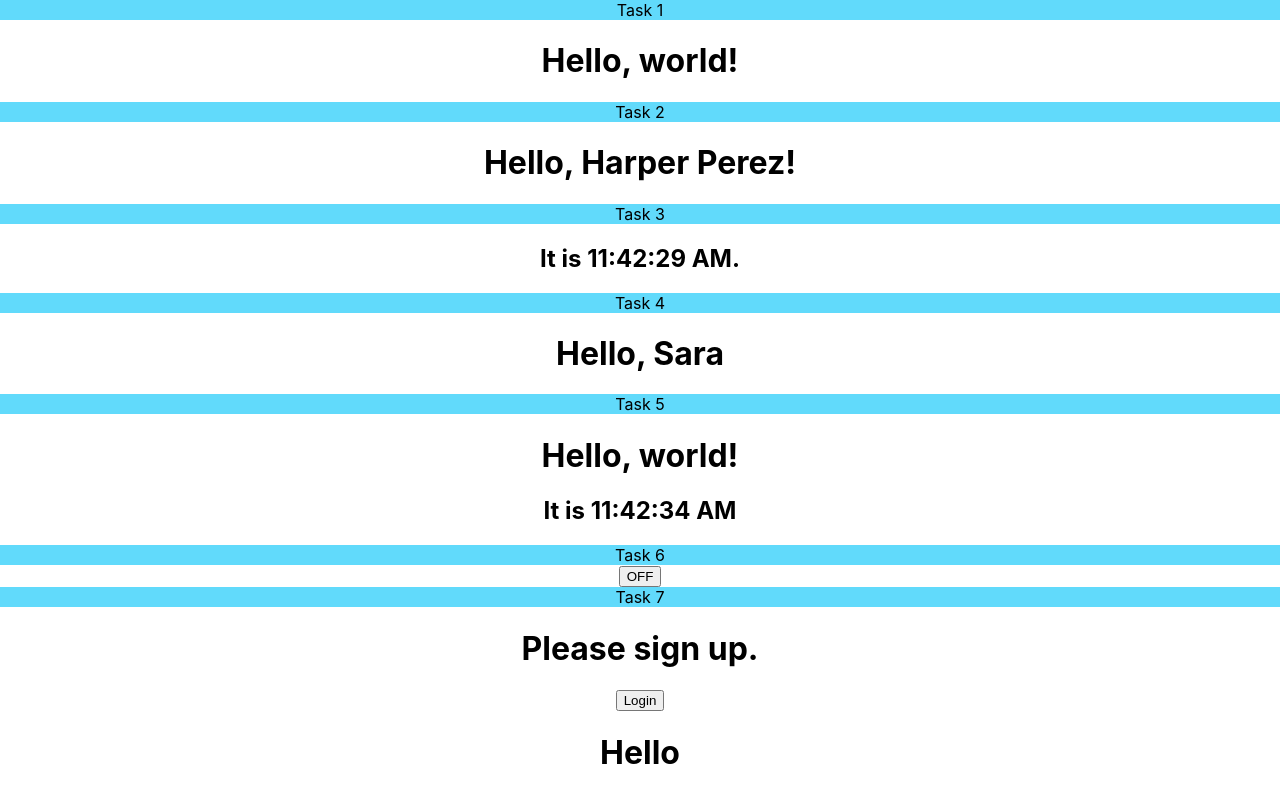
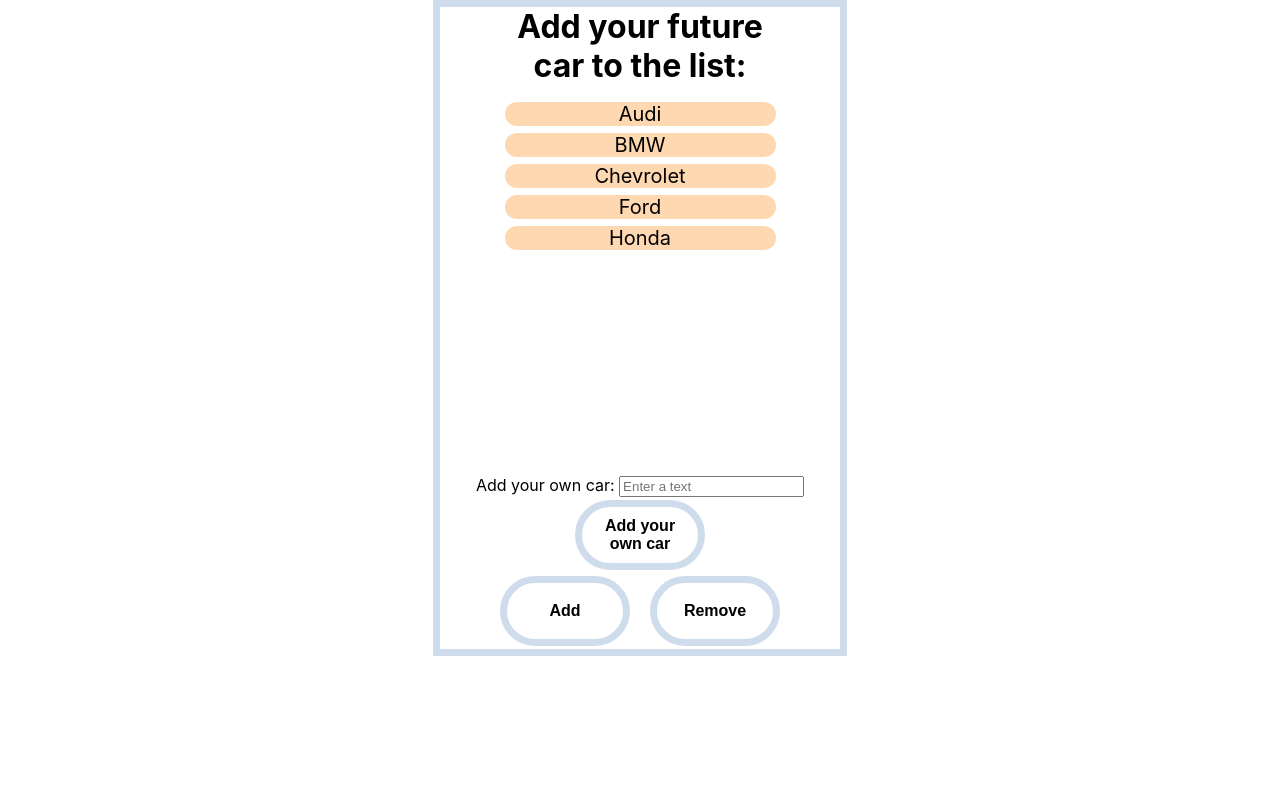
Before and after one commit to romanh24/agiliway_projects, a React (Create React App) app: page / in a window 1280 px wide. Shown: the top 796 px of the page. Built offline with nearby package versions, Linux system fonts and the light colour scheme.

Commit message:
first commit

```diff
--- a/src/App.js
+++ b/src/App.js
@@ -10,11 +10,13 @@
 import { Task9 } from "./tasks/Task9/Task9";
 import { Task10 } from "./tasks/Task10/Task10";
 import { Task11 } from "./tasks/Task11/Task11";
+import ToDoList from "./components/ToDoList";
 
 function App() {
   return (
     <div className="App">
-      <Task1 />
+      <ToDoList />
+      {/* <Task1 />
       <Task2 />
       <Task3 />
       <Task4 name="Sara" />
@@ -24,7 +26,7 @@
       <Task8 />
       <Task9 />
       <Task10 />
-      <Task11 />
+      <Task11 /> */}
     </div>
   );
 }
--- /dev/null
+++ b/src/components/ToDoList/Button.js
@@ -0,0 +1,7 @@
+export const Button = (props) => {
+  return (
+    <button onClick={props.onClick} disabled={props.disabled}>
+      {props.text}
+    </button>
+  );
+};
--- /dev/null
+++ b/src/components/ToDoList/NoItems.js
@@ -0,0 +1,3 @@
+export const NoItems = () => {
+  return <div className="noItems">No cars. Add Tesla to your list!</div>;
+};
--- /dev/null
+++ b/src/components/ToDoList/ToDoList.js
@@ -0,0 +1,133 @@
+import React from "react";
+import "./ToDoList.scss";
+import { NoItems } from "./NoItems";
+import { Button } from "./Button";
+
+const CAR = {
+  name: "Tesla",
+};
+
+class ToDoList extends React.Component {
+  state = {
+    cars: ["Audi", "BMW", "Chevrolet", "Ford", "Honda"],
+    fields: {
+      todoText: {
+        name: "todoText",
+        label: "Add your own car: ",
+        value: "",
+        error: "",
+        validator: (value = "") => {
+          let error = "";
+
+          if (!value.length) {
+            return (error = "Cannot be empty");
+          }
+
+          if (!value.match(/^[a-zA-Z]+$/)) {
+            return (error = "Only letters");
+          }
+
+          return error;
+        },
+      },
+    },
+  };
+
+  handleIncrease = () => {
+    const { cars } = this.state;
+    const updatedList = [...cars, CAR.name];
+    this.setState({ cars: updatedList });
+  };
+
+  handleDecrease = () => {
+    const { cars } = this.state;
+    cars.pop();
+    this.setState({
+      cars: cars,
+    });
+    // const updatedList = [...cars];
+    // updatedList.pop();
+    // this.setState({ cars: updatedList });
+  };
+
+  handleSubmit = (event) => {
+    const { value } = this.state.fields.todoText;
+    this.setState({
+      cars: [...this.state.cars, value],
+      fields: {
+        todoText: {
+          ...this.state.fields.todoText,
+          value: "",
+          error: "",
+        },
+      },
+    });
+    event.preventDefault();
+  };
+
+  handleInputChange = (event) => {
+    const { value, name } = event.target;
+    const currentField = this.state.fields[name];
+    const error = currentField.validator(value);
+    console.log("error:", error);
+    this.setState({
+      fields: {
+        ...this.state.fields,
+        [name]: { ...currentField, value, error },
+      },
+    });
+  };
+
+  render() {
+    const {
+      cars,
+      fields: { todoText },
+    } = this.state;
+
+    return (
+      <div className="wrapper">
+        <h1>Add your future car to the list:</h1>
+        <ul>
+          {cars.length > 0 &&
+            cars.map((car, index) => <li key={index}>{car}</li>)}
+          {cars.length === 0 && <NoItems />}
+        </ul>
+
+        <div class="error">
+          <span>{todoText.error.length > 0 && todoText.error}</span>
+        </div>
+
+        <form onSubmit={this.handleSubmit}>
+          <label htmlFor={todoText.name}>{todoText.label}</label>
+
+          <input
+            type="text"
+            onChange={this.handleInputChange}
+            value={todoText.value}
+            name={todoText.name}
+            id={todoText.name}
+            placeholder="Enter a text"
+            autoComplete="off"
+          />
+
+          <Button
+            disabled={cars.length === 10 || todoText.error}
+            text="Add your own car"
+          />
+        </form>
+
+        <Button
+          disabled={cars.length >= 10}
+          onClick={this.handleIncrease}
+          text="Add"
+        />
+        <Button
+          disabled={cars.length === 0}
+          onClick={this.handleDecrease}
+          text="Remove"
+        />
+      </div>
+    );
+  }
+}
+export default ToDoList;
--- /dev/null
+++ b/src/components/ToDoList/ToDoList.scss
@@ -0,0 +1,55 @@
+.wrapper {
+  border: 7px solid #cfdcec;
+  width: 400px;
+  margin: 0 auto;
+
+  h1 {
+    width: 300px;
+    margin: 0 auto;
+  }
+
+  ul {
+    padding: 10px;
+    width: 285px;
+    height: 350px;
+    margin: 0 auto;
+  }
+
+  li {
+    margin: 7px;
+    list-style-type: none;
+    font-size: 20px;
+    background-color: #fed8b1;
+    border-radius: 70px;
+  }
+
+  .error {
+    height: 20px;
+
+    span {
+      background-color: yellow;
+    }
+  }
+
+  button {
+    background-color: #ffffff;
+    height: 70px;
+    width: 130px;
+    margin: 3px 10px;
+    font-size: 16px;
+    font-weight: bold;
+    border-radius: 70px;
+    border: 7px solid #cfdcec;
+  }
+
+  button:hover:not(:disabled) {
+    background: #30588e;
+    cursor: pointer;
+  }
+
+  .noItems {
+    background-color: #ff0000;
+    border-radius: 70px;
+    font-size: 18px;
+  }
+}
--- /dev/null
+++ b/src/components/ToDoList/index.js
@@ -0,0 +1 @@
+export { default } from "./ToDoList";
```
